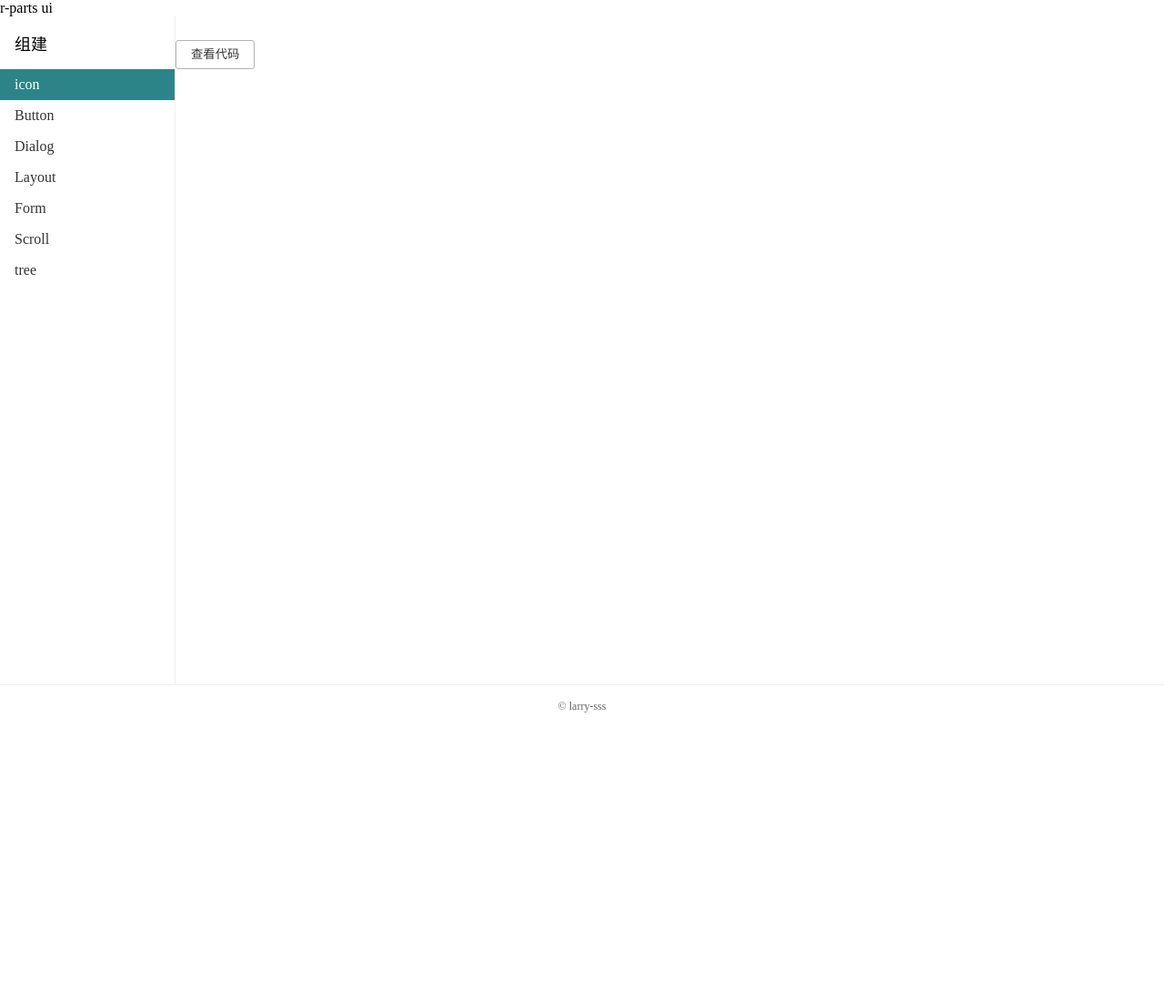
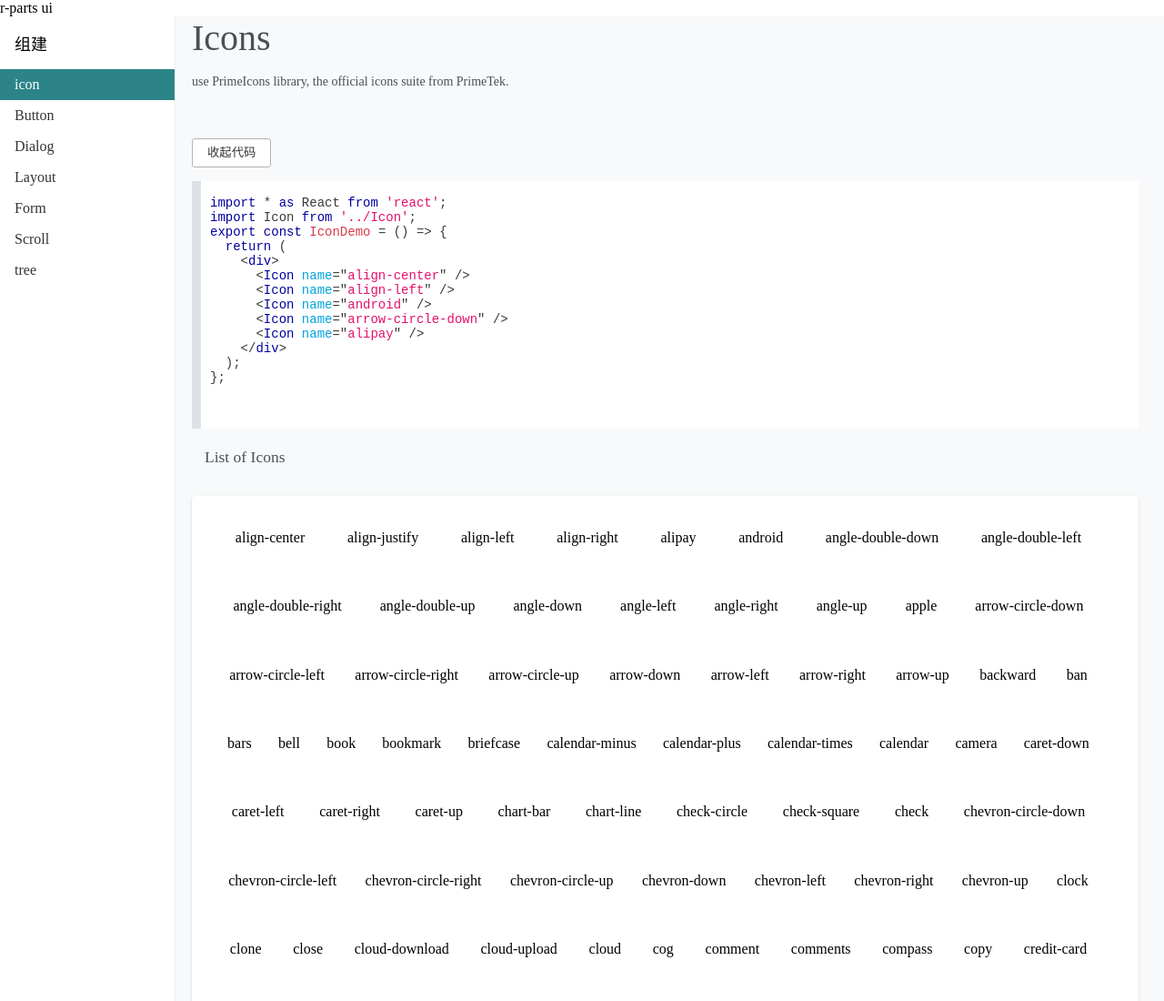
Before and after one commit to LarryZhaoSSS/radical-ui, a React app: page /#/icon in a window 1280 px wide. Shown: the top 1100 px of the page at 91% size. Before the commit the page ends 800 px from the top, so only its background shows below. Built offline with nearby package versions, Linux system fonts and the light colour scheme.

Commit message:
icon doc

```diff
--- a/demo.tsx
+++ b/demo.tsx
@@ -9,7 +9,7 @@ interface Props {
 }
 
 const Demo: React.FunctionComponent<Props> = props => {
-  const [codeVisible, setCodeVisible] = useState(false);
+  const [codeVisible, setCodeVisible] = useState(true);
   const code = (
     <Hightlight
       {...defaultProps}
@@ -33,13 +33,13 @@ const Demo: React.FunctionComponent<Props> = props => {
   return (
     <div>
       <div className="example">{props.children}</div>
-      <div style={{ marginBottom: 15 }}>
+      <div style={{ marginBottom: 15, marginTop: 15 }}>
         <Button
           onClick={() => {
             setCodeVisible(!codeVisible);
           }}
         >
-          查看代码
+          {codeVisible ? '收起代码' : '查看代码'}
         </Button>
       </div>
       {codeVisible && code}
--- a/example.scss
+++ b/example.scss
@@ -67,3 +67,14 @@ $border-color: #eee;
   padding: 16px 0;
   border-top: 1px solid $border-color;
 }
+.prism-code {
+  border-left: 10px solid #dee2e6 !important;
+  -webkit-box-shadow: none !important;
+  box-shadow: none !important;
+  margin: 1em 0;
+  font-size: 14px;
+  background-color: #fff !important;
+  > .token-line {
+    margin-left: 10px;
+  }
+}
--- a/example.tsx
+++ b/example.tsx
@@ -11,11 +11,11 @@ import Aside from './lib/layout/aside';
 import Footer from './lib/layout/footer';
 import Content from './lib/layout/content';
 import Layout from './lib/layout/layout';
-import IconDemo from './lib/icon/icon.demo';
 import FormExample from './lib/form/form.example';
 import ScrollExample from './lib/scroll/scroll.example';
 import { CitySelectExample } from './lib/citySelected/citySelect.example';
 import { TreeExample } from './lib/tree/tree.example';
+import IconExample from './lib/icon/icon.example';
 require('!!raw-loader!./lib/icon/icon.example.tsx');
 ReactDOM.render(
   <Router>
@@ -51,7 +51,7 @@ ReactDOM.render(
           </ul>
         </Aside>
         <Content className="site-main">
-          <Route path="/icon" component={IconDemo} />
+          <Route path="/icon" component={IconExample} />
           <Route path="/button" component={ButtonExample} />
           <Route path="/dialog" component={DialogExample} />
           <Route path="/layout" component={LayoutExample} />
--- a/lib/dialog/dialog.tsx
+++ b/lib/dialog/dialog.tsx
@@ -41,7 +41,9 @@ const Dialog: React.FunctionComponent<Props> = props => {
             )
           ) : (
             <>
-              <Button label="text">x cancel</Button>
+              <Button label="text" onClick={onClickClose}>
+                x cancel
+              </Button>
               <Button label="normal">ok</Button>
             </>
           )}
--- a/lib/helpers/CommonElements.tsx
+++ b/lib/helpers/CommonElements.tsx
@@ -3,7 +3,7 @@ const fontColor = '#495057';
 export const ContentWrapper = styled.div`
   padding: 0 28px 28px 18px;
   background-color: #f8f9fa;
-  height: 100vh;
+  min-height: 100vh;
 `;
 export const MainTitle = styled.h1`
   color: ${fontColor};
--- /dev/null
+++ b/lib/icon/demo/AllIconDemo.tsx
@@ -0,0 +1,39 @@
+import React from 'react';
+import styled from 'styled-components';
+import Icon from '../Icon';
+import { iconNames } from '../iconNames';
+const Wrapper = styled.div`
+  display: flex;
+  align-items: center;
+  justify-content: space-around;
+  flex-wrap: wrap;
+`;
+const IconDescWrapper = styled.div`
+  display: flex;
+  flex-direction: column;
+  justify-content: center;
+  align-items: center;
+  padding: 7px 7px 28px;
+  margin-right: 15px;
+`;
+type IconDescProps = {
+  name: string;
+};
+const IconDesc: React.FC<IconDescProps> = props => {
+  const { name } = props;
+  return (
+    <IconDescWrapper>
+      <Icon name={name} />
+      <span>{name}</span>
+    </IconDescWrapper>
+  );
+};
+export const AllIconDemo = () => {
+  return (
+    <Wrapper>
+      {iconNames.map((item, index) => {
+        return <IconDesc name={item} />;
+      })}
+    </Wrapper>
+  );
+};
--- /dev/null
+++ b/lib/icon/demo/IconDemo.tsx
@@ -0,0 +1,25 @@
+import * as React from 'react';
+import Icon from '../Icon';
+import styled from 'styled-components';
+const Wrapper = styled.div`
+  font-size: 16px;
+  display: flex;
+  align-items: center;
+  max-width: 300px;
+  margin-top: 15px;
+  > .r-parts-icon {
+    margin-right: 30px;
+  }
+`;
+
+export const IconDemo = () => {
+  return (
+    <Wrapper>
+      <Icon name="align-center" />
+      <Icon name="align-left" />
+      <Icon name="android" />
+      <Icon name="arrow-circle-down" />
+      <Icon name="alipay" />
+    </Wrapper>
+  );
+};
--- a/lib/icon/icon.demo.tsx
+++ b/lib/icon/icon.demo.tsx
@@ -1,13 +1,30 @@
-import IconExample from "./icon.example";
-import Demo from "../../demo";
-import * as React from "react";
+import Demo from '../../demo';
+import * as React from 'react';
+import { IconDemo } from './demo/IconDemo';
 
-const x = require('!!raw-loader!./icon.example.tsx')
-const IconDemo:React.FunctionComponent = ()=>{
+// const x = require('!!raw-loader!./demo/IconDemo.tsx');
+const code = `
+import * as React from 'react';
+import Icon from '../Icon';
+export const IconDemo = () => {
   return (
-    <Demo code={x.default}>
-      <IconExample/>
+    <div>
+      <Icon name="align-center" />
+      <Icon name="align-left" />
+      <Icon name="android" />
+      <Icon name="arrow-circle-down" />
+      <Icon name="alipay" />
+    </div>
+  );
+};
+
+
+`;
+const IconCodeDemo: React.FunctionComponent = () => {
+  return (
+    <Demo code={code}>
+      <IconDemo />
     </Demo>
-  )
-}
-export default IconDemo
+  );
+};
+export default IconCodeDemo;
--- a/lib/icon/icon.example.tsx
+++ b/lib/icon/icon.example.tsx
@@ -1,10 +1,26 @@
-import React from 'react'
-import Icon from './Icon'
+import React from 'react';
+import { AllIconDemo } from './demo/AllIconDemo';
+import {
+  ContentCard,
+  ContentWrapper,
+  Description,
+  MainTitle,
+  SubTitle,
+} from '../helpers/CommonElements';
+import IconCodeDemo from './icon.demo';
 const IconExample: React.FunctionComponent = () => {
   return (
-    <div>
-      <Icon name='alipay' />
-    </div>
-  )
-}
-export default IconExample
+    <ContentWrapper>
+      <MainTitle>Icons</MainTitle>
+      <Description>
+        use PrimeIcons library, the official icons suite from PrimeTek.
+      </Description>
+      <IconCodeDemo />
+      <SubTitle>List of Icons</SubTitle>
+      <ContentCard>
+        <AllIconDemo />
+      </ContentCard>
+    </ContentWrapper>
+  );
+};
+export default IconExample;
--- /dev/null
+++ b/lib/icon/iconNames.ts
@@ -0,0 +1,206 @@
+export const iconNames = [
+  'align-center',
+  'align-justify',
+  'align-left',
+  'align-right',
+  'alipay',
+  'android',
+  'angle-double-down',
+  'angle-double-left',
+  'angle-double-right',
+  'angle-double-up',
+  'angle-down',
+  'angle-left',
+  'angle-right',
+  'angle-up',
+  'apple',
+  'arrow-circle-down',
+  'arrow-circle-left',
+  'arrow-circle-right',
+  'arrow-circle-up',
+  'arrow-down',
+  'arrow-left',
+  'arrow-right',
+  'arrow-up',
+  'backward',
+  'ban',
+  'bars',
+  'bell',
+  'book',
+  'bookmark',
+  'briefcase',
+  'calendar-minus',
+  'calendar-plus',
+  'calendar-times',
+  'calendar',
+  'camera',
+  'caret-down',
+  'caret-left',
+  'caret-right',
+  'caret-up',
+  'chart-bar',
+  'chart-line',
+  'check-circle',
+  'check-square',
+  'check',
+  'chevron-circle-down',
+  'chevron-circle-left',
+  'chevron-circle-right',
+  'chevron-circle-up',
+  'chevron-down',
+  'chevron-left',
+  'chevron-right',
+  'chevron-up',
+  'clock',
+  'clone',
+  'close',
+  'cloud-download',
+  'cloud-upload',
+  'cloud',
+  'cog',
+  'comment',
+  'comments',
+  'compass',
+  'copy',
+  'credit-card',
+  'desktop',
+  'directions-alt',
+  'directions',
+  'discord',
+  'dollar',
+  'download',
+  'eject',
+  'ellipsis-h',
+  'ellipsis-v',
+  'envelope',
+  'euro',
+  'exclamation-circle',
+  'exclamation-triangle',
+  'external-link',
+  'eye-slash',
+  'eye',
+  'facebook',
+  'fast-backward',
+  'fast-forward',
+  'file-excel',
+  'file-o',
+  'file-pdf',
+  'file',
+  'filter-slash',
+  'filter',
+  'flag',
+  'folder-open',
+  'folder',
+  'forward',
+  'github',
+  'globe',
+  'google',
+  'heart',
+  'home',
+  'id-card',
+  'image',
+  'images',
+  'inbox',
+  'info-circle',
+  'info',
+  'key',
+  'link',
+  'list',
+  'lock-open',
+  'lock',
+  'map-marker',
+  'map',
+  'microsoft',
+  'minus-circle',
+  'minus',
+  'mobile',
+  'money-bill',
+  'moon',
+  'palette',
+  'paperclip',
+  'pause',
+  'paypal',
+  'pencil',
+  'percentage',
+  'phone',
+  'play',
+  'plus-circle',
+  'plus',
+  'power-off',
+  'print',
+  'question-circle',
+  'question',
+  'radio-off',
+  'radio-on',
+  'refresh',
+  'replay',
+  'reply',
+  'save',
+  'search-minus',
+  'search-plus',
+  'search',
+  'send',
+  'share-alt',
+  'shield',
+  'shopping-cart',
+  'sign-in',
+  'sign-out',
+  'sitemap',
+  'slack',
+  'sliders-h',
+  'sliders-v',
+  'sort-alpha-alt-down',
+  'sort-alpha-alt-up',
+  'sort-alpha-down',
+  'sort-alpha-up',
+  'sort-alt',
+  'sort-amount-down-alt',
+  'sort-amount-down',
+  'sort-amount-up-alt',
+  'sort-amount-up',
+  'sort-down',
+  'sort-numeric-alt-down',
+  'sort-numeric-alt-up',
+  'sort-numeric-down',
+  'sort-numeric-up',
+  'sort-up',
+  'sort',
+  'spinner',
+  'star-o',
+  'star',
+  'step-backward-alt',
+  'step-backward',
+  'step-forward-alt',
+  'step-forward',
+  'sun',
+  'table',
+  'tablet',
+  'tag',
+  'tags',
+  'th-large',
+  'thumbs-down',
+  'thumbs-up',
+  'ticket',
+  'times-circle',
+  'times',
+  'trash',
+  'twitter',
+  'undo',
+  'unlock',
+  'upload',
+  'user-edit',
+  'user-minus',
+  'user-plus',
+  'user',
+  'users',
+  'video',
+  'vimeo',
+  'volume-down',
+  'volume-off',
+  'volume-up',
+  'wallet',
+  'wifi',
+  'window-maximize',
+  'window-minimize',
+  'youtube',
+];
```
Also changed, not shown: readAllIcons.js (added, +8 -0 lines).
